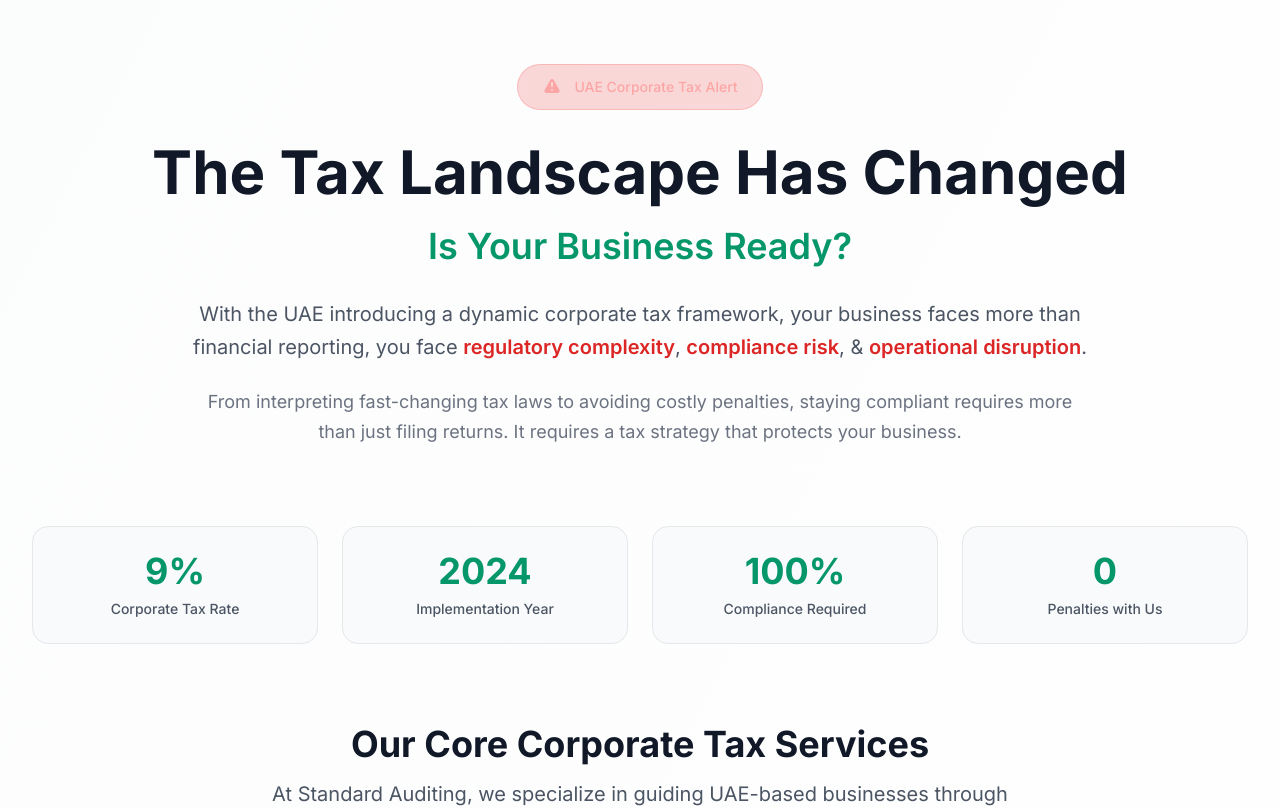
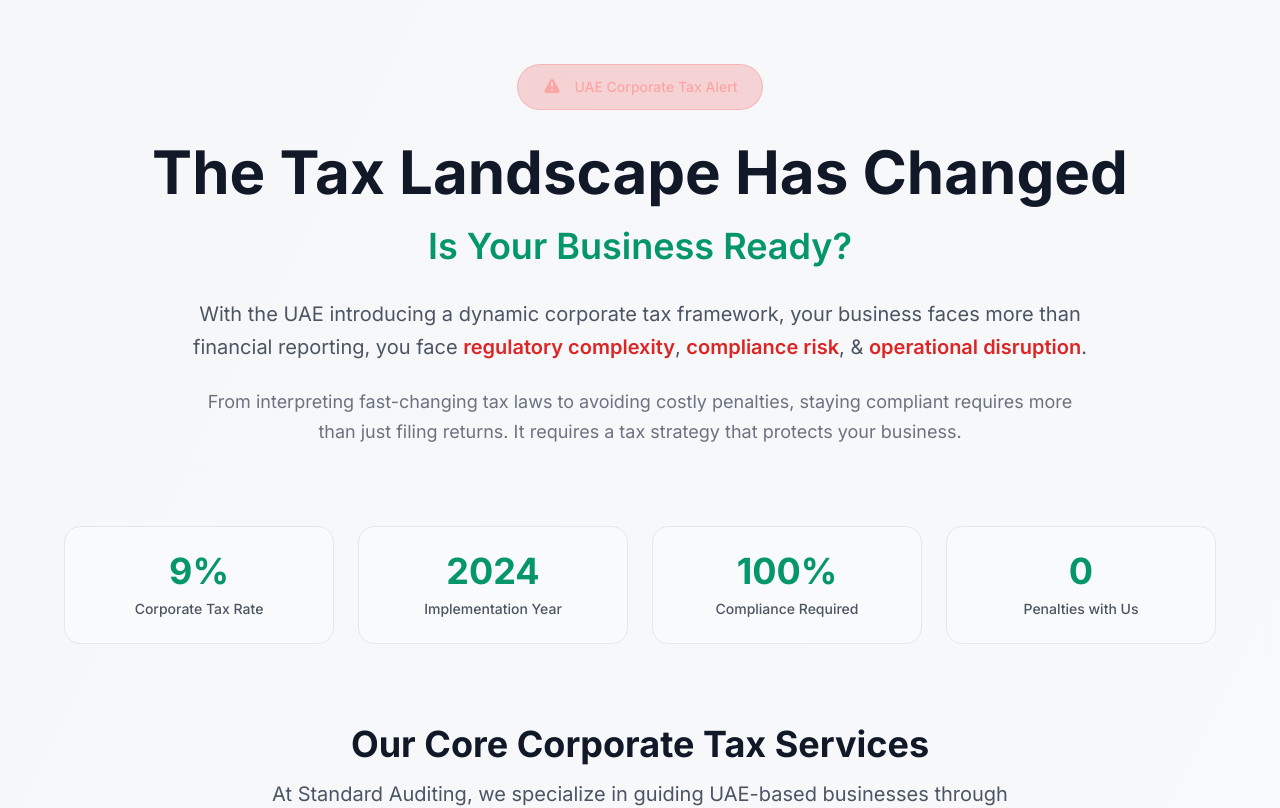
Before and after one commit to AkshayKeerti/StandardAuditingLP, a React (Create React App) app: page / in a window 1280 px wide. Shown: the part 2582-3390 px from the top of the page. Built offline with nearby package versions, Linux system fonts and the light colour scheme.

Commit message:
Fix background contrast: CertificationsTrust now uses gray-100 background for distinct separation from RealBusinessImpact

```diff
--- a/src/components/CertificationsTrust.js
+++ b/src/components/CertificationsTrust.js
@@ -75,7 +75,7 @@
   ];
 
   return (
-    <section className="py-20 lg:py-32 bg-white relative overflow-hidden">
+    <section className="section-padding bg-gray-100 relative overflow-hidden">
       {/* Background Pattern */}
       <div className="absolute inset-0 bg-gradient-to-br from-gray-50 to-white opacity-50"></div>
 
```
